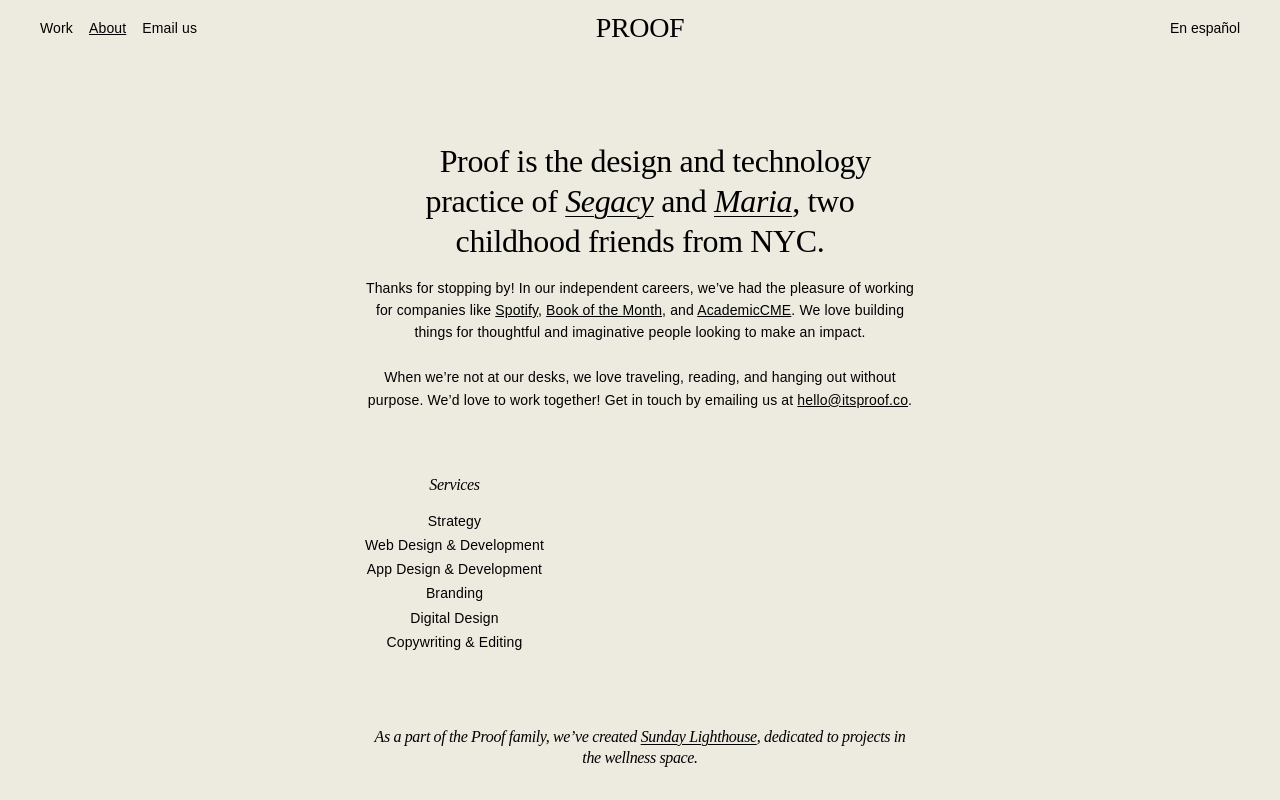
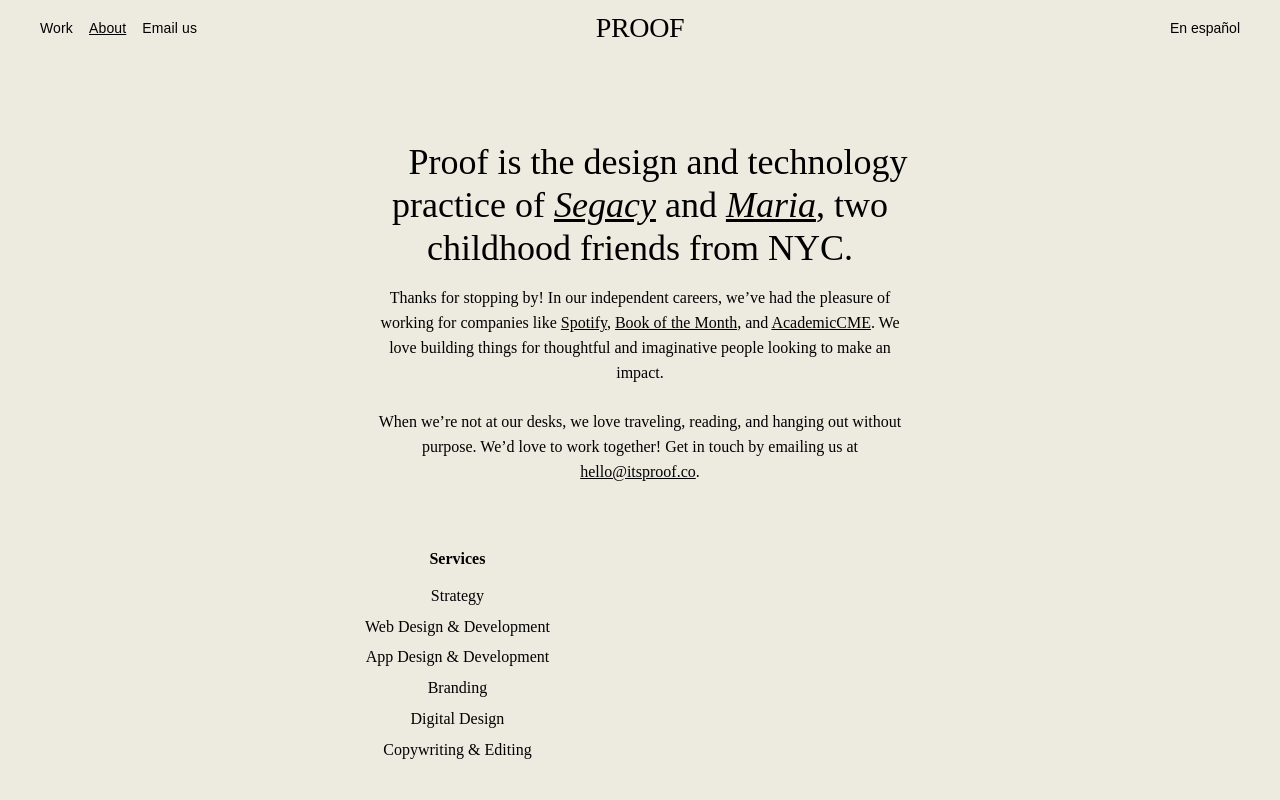
Before and after one commit to mmergal92/Proof_website, a React (Create React App) app: page /about in a window 1280 px wide. Shown: the top 800 px of the page. Built offline with nearby package versions, Linux system fonts and the light colour scheme; the HTML template or start-up script is replaced by a standard one; a web font is replaced by a local one.

Commit message:
editing about

```diff
--- a/src/App.css
+++ b/src/App.css
@@ -481,6 +481,12 @@ input[type=number]::-webkit-outer-spin-button {
   font-weight: 700;
   font-style: italic;
 }
+.p22-mackinac-pro{
+  font-family: "p22-mackinac-pro", serif;
+  font-weight: 500;
+  font-style: normal;
+}
+
 
 /* New About page */
 .about-page {
@@ -507,18 +513,17 @@ input[type=number]::-webkit-outer-spin-button {
   text-align: center;
 }
 .about-header{
-  font-family: "alegreya", serif;
+  font-family: "p22-mackinac-pro", serif;
+  font-weight: 500;
+  font-size: 36px;
+  line-height: 43.2px;
+  margin-bottom: 16px;
+}
+.about-text{
+  font-family: "Neue Haas Unica W1G";
+  font-size: 16px;
   font-weight: 400;
-  font-size: 32px;
-  letter-spacing: -0.36px;
-  line-height: 125%;
-  margin-bottom: 16px;
-}
-.about-text{
-  font-family: "soleil", sans-serif;
-  font-size: 14px;
-  letter-spacing: 0.14px;
-  line-height: 160%;
+  line-height: 24.8px;
 }
 
 .underline {
@@ -526,8 +531,8 @@ input[type=number]::-webkit-outer-spin-button {
   text-decoration-line: underline;
   text-decoration-style: solid;
   text-decoration-skip-ink: auto;
-  text-decoration-thickness: 4%;
-  text-underline-offset: 6%;
+  text-decoration-thickness: auto;
+  text-underline-offset: auto;
   text-underline-position: from-font;
 }
 .underline:hover {
@@ -544,25 +549,24 @@ input[type=number]::-webkit-outer-spin-button {
 }
 
 .about-services h4 {
-  font-style: italic;
-  font-weight: 500 !important;
+  font-style: normal;
+  font-weight: 700 !important;
   margin-bottom: 16px;
   text-align: center;
-  font-family: "alegreya", serif;
+  font-family: "Anonymous Pro";
   font-size: 16px;
-  letter-spacing: -0.36px;
-  line-height: 130%;
+  line-height: 19.2px;
 }
 
 .about-services ul {
   list-style: none;
+  font-family: "Neue Haas Unica W1G";
   padding-bottom: 6px;
   margin: 0;
   text-align: center;
-  font-family: "soleil", sans-serif;
-  font-size: 14px;
-  letter-spacing: 0.14px;
-  line-height: 130%;
+  font-size: 16px;
+  line-height: 24.8px;
+  font-weight: 400;
 }
 
 .about-services li {
@@ -570,14 +574,12 @@ input[type=number]::-webkit-outer-spin-button {
 }
 .wellness-note {
   margin-top: 64px;
-  font-size: 0.9rem;
-  font-style: italic;
-  font-weight: 500;
+  font-style: normal;
+  font-weight: 700;
   text-align: center;
-  font-family: "alegreya", serif;
-  font-size: 16px;
-  letter-spacing: -0.36px;
-  line-height: 130%;
+ font-family: "Anonymous Pro";
+  font-size: 14px;
+  line-height: 21px;
 }
 
 /* New Home page */
```
